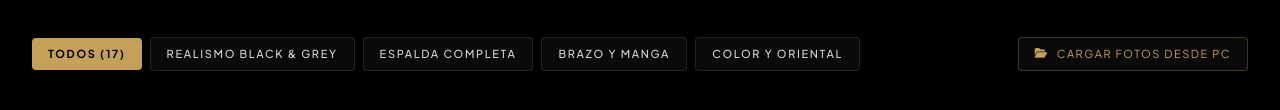
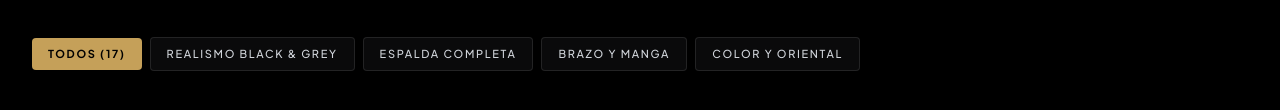
Before and after one commit to stephanieyatsseni/RinoTattooStudio, a plain HTML site: page index.html in a window 1280 px wide. Shown: the part 1969-2079 px from the top of the page. Drawn offline with nearby package versions, Linux system fonts and the light colour scheme; a web font is replaced by a local one.

Commit message:
Update index.html

```diff
--- a/index.html
+++ b/index.html
@@ -542,11 +542,7 @@
           </button>
         </div>
 
-        <label class="cursor-pointer px-4 py-2 rounded bg-charcoal hover:bg-graphite border border-gold/30 hover:border-gold text-[11px] tracking-[0.14em] uppercase text-gold flex items-center gap-2 transition-all shrink-0">
-          <i class="fa-solid fa-folder-open"></i>
-          <span>Cargar Fotos desde PC</span>
-          <input type="file" accept="image/*" multiple class="hidden" onchange="batchUploadGalleryPhotos(event)" />
-        </label>
+
       </div>
 
       <!-- Grid Responsivo de Galería -->
```
